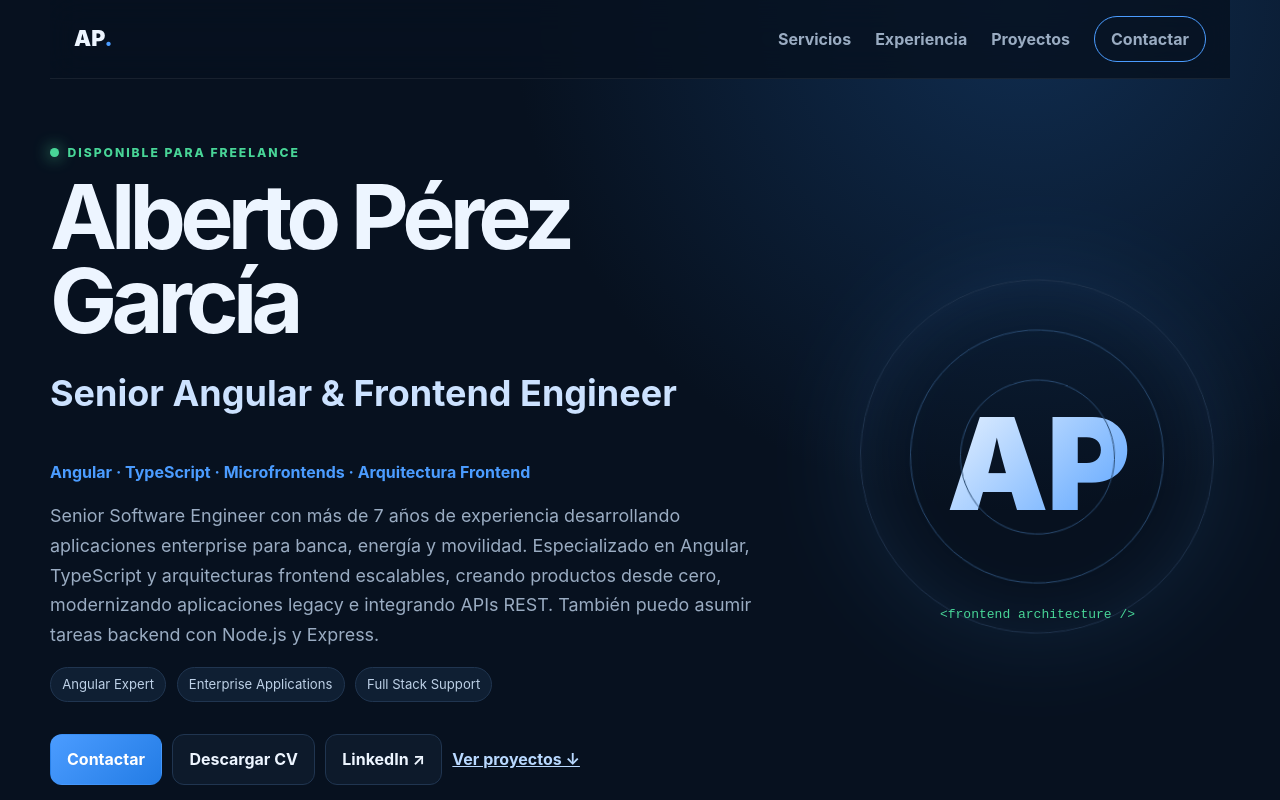
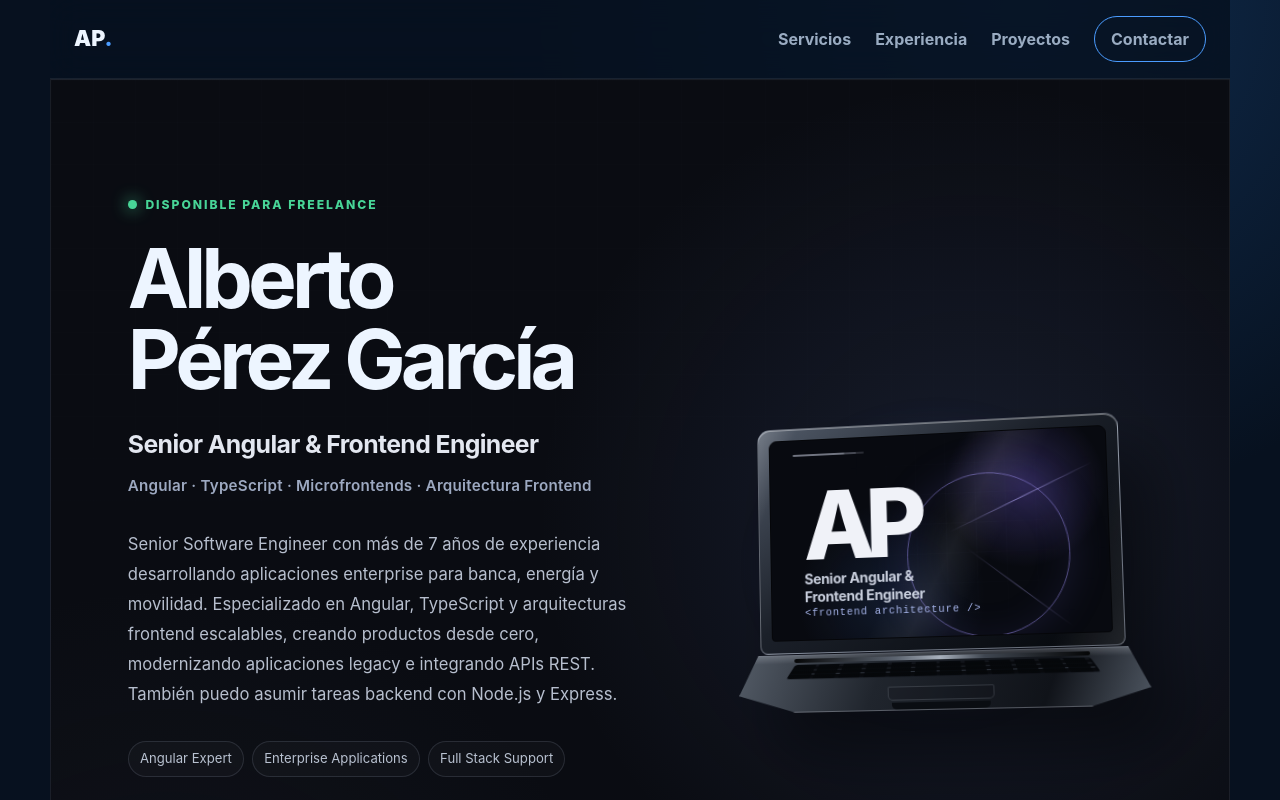
Before and after one commit to Asere2003/porfolio, an Angular app: page / in a window 1280 px wide. Shown: the top 800 px of the page. Built offline with nearby package versions, Linux system fonts and the light colour scheme.

Commit message:
new hwro

```diff
--- a/src/app/features/home/home.ts
+++ b/src/app/features/home/home.ts
@@ -33,21 +33,42 @@ import { SeoService } from '../../core/seo/seo.service';
           <span>Angular Expert</span><span>Enterprise Applications</span
           ><span>Full Stack Support</span>
         </div>
-        <div class="actions">
-          <a class="button primary" href="#contacto">Contactar</a
-          ><a class="button" href="/Alberto-Perez-Garcia-CV.pdf" download>Descargar CV</a>
+        <div class="hero-actions">
+          <a class="hero-button hero-button--primary" href="#contacto">Contactar</a
+          ><a class="hero-button hero-button--secondary" href="#proyectos">Ver proyectos ↓</a>
+        </div>
+        <div class="hero-links">
+          <a href="/Alberto-Perez-Garcia-CV.pdf" download>Descargar CV</a>
           @for (social of socials; track social.url) {
-            <a class="button" [href]="social.url" target="_blank" rel="noopener noreferrer"
+            <a [href]="social.url" target="_blank" rel="noopener noreferrer"
               >{{ social.label }} ↗</a
             >
           }
-          <a class="text-link" href="#proyectos">Ver proyectos ↓</a>
         </div>
       </div>
-      <div class="hero-visual" aria-hidden="true">
-        <div class="orbit"></div>
-        <div class="monogram">AP</div>
-        <code>&lt;frontend architecture /&gt;</code>
+      <div class="hero-laptop-scene" aria-hidden="true">
+        <div class="hero-laptop-glow"></div>
+        <div class="hero-laptop">
+          <div class="hero-laptop__lid">
+            <div class="hero-laptop__screen">
+              <div class="hero-laptop__screen-grid"></div>
+              <div class="hero-laptop__screen-orbit"></div>
+              <div class="hero-laptop__screen-line hero-laptop__screen-line--one"></div>
+              <div class="hero-laptop__screen-line hero-laptop__screen-line--two"></div>
+              <div class="hero-laptop__identity">
+                <span class="hero-laptop__monogram">AP</span>
+                <span class="hero-laptop__role">Senior Angular &amp;<br />Frontend Engineer</span>
+              </div>
+              <code>&lt;frontend architecture /&gt;</code>
+              <div class="hero-laptop__screen-reflection"></div>
+            </div>
+          </div>
+          <div class="hero-laptop__hinge"></div>
+          <div class="hero-laptop__base">
+            <div class="hero-laptop__keyboard"></div>
+            <div class="hero-laptop__trackpad"></div>
+          </div>
+        </div>
       </div>
     </section>
     <section class="section" id="servicios">
--- a/src/styles.scss
+++ b/src/styles.scss
@@ -114,11 +114,47 @@ nav a:hover {
   padding: 4rem 0;
 }
 .hero {
-  min-height: calc(100vh - 5rem);
+  position: relative;
+  isolation: isolate;
+  min-height: min(760px, calc(100vh - 5rem));
   display: grid;
-  grid-template-columns: 1.3fr 0.7fr;
+  grid-template-columns: minmax(0, 1.08fr) minmax(340px, 0.92fr);
   align-items: center;
-  gap: 5rem;
+  gap: clamp(3rem, 7vw, 8rem);
+  overflow: hidden;
+  padding: clamp(5rem, 9vw, 8rem) clamp(2rem, 6vw, 5.5rem);
+  border: 1px solid rgba(160, 177, 207, 0.1);
+  background:
+    radial-gradient(circle at 78% 45%, rgba(90, 112, 181, 0.16), transparent 27rem),
+    radial-gradient(circle at 10% 100%, rgba(68, 80, 108, 0.11), transparent 29rem), #0a0c12;
+}
+.hero::before {
+  position: absolute;
+  z-index: -1;
+  inset: 0;
+  content: '';
+  opacity: 0.38;
+  background-image:
+    linear-gradient(rgba(206, 216, 238, 0.025) 1px, transparent 1px),
+    linear-gradient(90deg, rgba(206, 216, 238, 0.025) 1px, transparent 1px);
+  background-size: 42px 42px;
+  mask-image: linear-gradient(to bottom, black, transparent 76%);
+}
+.hero-copy {
+  position: relative;
+  z-index: 1;
+  max-width: 680px;
+}
+.hero .eyebrow {
+  margin-bottom: 1.5rem;
+}
+.hero h1 {
+  max-width: 620px;
+  margin-bottom: 1.5rem;
+  font-size: clamp(3.25rem, 6.4vw, 5.65rem);
+  line-height: 0.98;
+  letter-spacing: -0.06em;
+  text-wrap: balance;
 }
 h1,
 h2,
@@ -142,13 +178,104 @@ h3 {
   line-height: 1.3;
 }
 .hero-title {
-  font-size: clamp(1.35rem, 3vw, 2.25rem);
-  font-weight: 750;
-  color: #cce2ff;
+  margin-bottom: 0.5rem;
+  font-size: clamp(1.2rem, 2vw, 1.55rem);
+  font-weight: 650;
+  letter-spacing: -0.025em;
+  color: #e3e7f0;
 }
 .hero-subtitle {
-  color: var(--primary);
-  font-weight: 700;
+  max-width: 550px;
+  color: #9da9c1;
+  font-size: 0.95rem;
+  font-weight: 600;
+  letter-spacing: 0.015em;
+}
+.hero .lead {
+  max-width: 600px;
+  margin: 2rem 0;
+  color: #b7bfce;
+  font-size: clamp(1rem, 1.3vw, 1.12rem);
+  line-height: 1.8;
+}
+.hero .badges {
+  gap: 0.5rem;
+}
+.hero .badges span {
+  padding: 0.36rem 0.7rem;
+  border-color: rgba(169, 180, 205, 0.16);
+  background: rgba(255, 255, 255, 0.025);
+  color: #b8c1d0;
+}
+.hero-actions {
+  display: flex;
+  flex-wrap: wrap;
+  gap: 0.75rem;
+  margin-top: 2.5rem;
+}
+.hero-button {
+  display: inline-flex;
+  min-height: 50px;
+  align-items: center;
+  justify-content: center;
+  padding: 0.78rem 1.2rem;
+  border: 1px solid transparent;
+  border-radius: 8px;
+  color: #f4f6fb;
+  font-weight: 750;
+  letter-spacing: -0.01em;
+  text-decoration: none;
+  transition:
+    transform 180ms var(--ease),
+    border-color 180ms var(--ease),
+    background-color 180ms var(--ease),
+    box-shadow 180ms var(--ease);
+}
+.hero-button--primary {
+  background: #7188e8;
+  box-shadow: 0 10px 26px rgba(80, 101, 180, 0.24);
+}
+.hero-button--secondary {
+  border-color: rgba(201, 210, 230, 0.24);
+  background: rgba(255, 255, 255, 0.035);
+}
+.hero-button:hover {
+  transform: translateY(-2px);
+}
+.hero-button--primary:hover {
+  background: #8297ef;
+  box-shadow: 0 14px 30px rgba(80, 101, 180, 0.34);
+}
+.hero-button--secondary:hover {
+  border-color: rgba(218, 225, 241, 0.52);
+  background: rgba(255, 255, 255, 0.075);
+}
+.hero-button:active {
+  transform: translateY(0);
+}
+.hero-button:focus-visible,
+.hero-links a:focus-visible {
+  outline-color: #bdcaff;
+}
+.hero-links {
+  display: flex;
+  flex-wrap: wrap;
+  gap: 1.25rem;
+  margin-top: 1.25rem;
+}
+.hero-links a {
+  display: inline-flex;
+  min-height: 44px;
+  align-items: center;
+  color: #aeb9cb;
+  font-size: 0.9rem;
+  font-weight: 650;
+  text-decoration-color: rgba(174, 185, 203, 0.35);
+  text-underline-offset: 0.28em;
+  transition: color 180ms var(--ease);
+}
+.hero-links a:hover {
+  color: #f0f3fa;
 }
 .lead {
   max-width: 780px;
@@ -226,45 +353,202 @@ h3 {
   color: #b9d9ff;
   font-weight: 700;
 }
-.hero-visual {
+.hero-laptop-scene {
   position: relative;
-  aspect-ratio: 1;
+  width: 100%;
+  min-height: 420px;
   display: grid;
   place-items: center;
+  perspective: 1300px;
 }
-.orbit {
+.hero-laptop-glow {
   position: absolute;
-  inset: 4%;
-  border: 1px solid var(--border);
+  width: 90%;
+  aspect-ratio: 1.18;
   border-radius: 50%;
-  box-shadow:
-    inset 0 0 70px rgba(75, 156, 255, 0.1),
-    0 0 100px rgba(75, 156, 255, 0.12);
-  animation: float 7s ease-in-out infinite;
+  background: radial-gradient(ellipse, rgba(107, 91, 182, 0.22), rgba(86, 109, 194, 0.09) 38%, transparent 70%);
+  filter: blur(11px);
+  animation: laptop-glow 10s ease-in-out infinite;
 }
-.orbit::before,
-.orbit::after {
+.hero-laptop {
+  position: absolute;
+  width: min(96%, 590px);
+  aspect-ratio: 1.43;
+  transform: rotateX(4deg) rotateY(-8deg) rotateZ(-1.5deg);
+  transform-style: preserve-3d;
+  filter: drop-shadow(30px 40px 31px rgba(0, 0, 0, 0.45));
+}
+.hero-laptop__lid {
+  position: absolute;
+  top: 0;
+  left: 5.5%;
+  width: 89%;
+  aspect-ratio: 1.6;
+  padding: clamp(0.38rem, 1.05vw, 0.7rem);
+  border: 1px solid rgba(223, 230, 246, 0.38);
+  border-radius: 14px 14px 8px 8px;
+  background:
+    linear-gradient(112deg, rgba(255, 255, 255, 0.2), transparent 9%, transparent 84%, rgba(255, 255, 255, 0.1)),
+    linear-gradient(145deg, #525b69, #1b2029 44%, #080b10 90%);
+  box-shadow: inset 0 1px rgba(255, 255, 255, 0.35);
+}
+.hero-laptop__screen {
+  position: absolute;
+  inset: clamp(0.38rem, 1.05vw, 0.7rem);
+  overflow: hidden;
+  border: 1px solid #050609;
+  border-radius: 8px 8px 4px 4px;
+  background:
+    radial-gradient(circle at 76% 28%, rgba(113, 91, 210, 0.33), transparent 27%),
+    radial-gradient(circle at 36% 80%, rgba(63, 103, 178, 0.18), transparent 35%), #080a10;
+}
+.hero-laptop__screen::before {
+  position: absolute;
+  top: 7%;
+  left: 7%;
+  width: 16%;
+  height: 2px;
+  border-radius: 999px;
   content: '';
+  background: rgba(218, 224, 242, 0.5);
+  box-shadow: 12px 0 0 rgba(218, 224, 242, 0.16), 20px 0 0 rgba(218, 224, 242, 0.16);
+}
+.hero-laptop__screen-grid {
   position: absolute;
-  border: 1px solid #294a70;
+  inset: 0;
+  opacity: 0.32;
+  background-image:
+    linear-gradient(rgba(199, 209, 239, 0.07) 1px, transparent 1px),
+    linear-gradient(90deg, rgba(199, 209, 239, 0.07) 1px, transparent 1px);
+  background-size: 30px 30px;
+  mask-image: radial-gradient(circle at 60% 45%, black, transparent 72%);
+}
+.hero-laptop__screen-orbit {
+  position: absolute;
+  top: 20%;
+  right: 11%;
+  width: 48%;
+  aspect-ratio: 1;
+  border: 1px solid rgba(149, 137, 233, 0.55);
   border-radius: 50%;
-  inset: 14%;
+  box-shadow: 0 0 42px rgba(115, 99, 211, 0.17), inset 0 0 35px rgba(97, 86, 182, 0.1);
 }
-.orbit::after {
-  inset: 28%;
+.hero-laptop__screen-line {
+  position: absolute;
+  height: 1px;
+  background: linear-gradient(90deg, transparent, rgba(184, 174, 255, 0.64), transparent);
 }
-.monogram {
-  font-size: clamp(4rem, 10vw, 8rem);
-  font-weight: 950;
-  letter-spacing: -2px;
-  background: linear-gradient(135deg, #fff, #4397ff);
-  color: transparent;
-  background-clip: text;
+.hero-laptop__screen-line--one {
+  top: 33%;
+  right: 2%;
+  width: 46%;
+  transform: rotate(-24deg);
 }
-.hero-visual code {
+.hero-laptop__screen-line--two {
+  right: 7%;
+  bottom: 23%;
+  width: 38%;
+  opacity: 0.54;
+  transform: rotate(38deg);
+}
+.hero-laptop__identity {
   position: absolute;
-  bottom: 8%;
-  color: var(--green);
+  z-index: 1;
+  top: 26%;
+  left: 10%;
+  display: grid;
+  gap: 0.65rem;
+}
+.hero-laptop__monogram {
+  color: #f0f2f8;
+  font-size: clamp(3.25rem, 8vw, 6rem);
+  font-weight: 850;
+  letter-spacing: -0.1em;
+  line-height: 0.72;
+}
+.hero-laptop__role {
+  color: #c8cedc;
+  font-size: clamp(0.68rem, 1.4vw, 0.9rem);
+  font-weight: 650;
+  letter-spacing: -0.025em;
+  line-height: 1.25;
+}
+.hero-laptop__screen code {
+  position: absolute;
+  z-index: 1;
+  bottom: 9%;
+  left: 10%;
+  color: #a6b4e9;
+  font-size: clamp(0.52rem, 1vw, 0.66rem);
+  letter-spacing: 0.08em;
+}
+.hero-laptop__screen-reflection {
+  position: absolute;
+  top: -38%;
+  left: 45%;
+  width: 22%;
+  height: 180%;
+  opacity: 0.28;
+  background: linear-gradient(90deg, transparent, rgba(255, 255, 255, 0.24), transparent);
+  transform: rotate(28deg);
+}
+.hero-laptop__hinge {
+  position: absolute;
+  z-index: 1;
+  right: 14%;
+  bottom: 17.2%;
+  left: 14%;
+  height: 1.5%;
+  border-radius: 999px;
+  background: linear-gradient(90deg, #050607, #5c6470 35%, #a8b0bc 50%, #3f4650 65%, #050607);
+}
+.hero-laptop__base {
+  position: absolute;
+  right: 0;
+  bottom: 0;
+  left: 0;
+  height: 20%;
+  overflow: hidden;
+  border: 1px solid rgba(201, 209, 222, 0.34);
+  border-radius: 4px 4px 15px 15px;
+  background:
+    linear-gradient(180deg, rgba(238, 242, 250, 0.2), transparent 14%),
+    linear-gradient(110deg, #535b66, #20252d 35%, #101319 76%, #4d5560);
+  clip-path: polygon(5% 0, 95% 0, 100% 70%, 86% 100%, 14% 100%, 0 70%);
+}
+.hero-laptop__base::after {
+  position: absolute;
+  right: 38%;
+  bottom: 0;
+  left: 38%;
+  height: 12%;
+  border-radius: 0 0 5px 5px;
+  content: '';
+  background: #0a0d12;
+}
+.hero-laptop__keyboard {
+  position: absolute;
+  top: 17%;
+  right: 14%;
+  left: 14%;
+  height: 35%;
+  border: 1px solid rgba(7, 9, 13, 0.85);
+  border-radius: 3px;
+  background:
+    repeating-linear-gradient(90deg, rgba(5, 7, 10, 0.93) 0 7%, transparent 7% 8.3%),
+    repeating-linear-gradient(0deg, rgba(5, 7, 10, 0.94) 0 28%, transparent 28% 33%), #303640;
+  transform: perspective(240px) rotateX(48deg);
+  transform-origin: top;
+}
+.hero-laptop__trackpad {
+  position: absolute;
+  right: 37%;
+  bottom: 15%;
+  left: 37%;
+  height: 26%;
+  border: 1px solid rgba(188, 197, 211, 0.18);
+  border-radius: 2px 2px 5px 5px;
+  background: rgba(10, 13, 18, 0.13);
 }
 .section-heading {
   max-width: 700px;
@@ -467,9 +751,10 @@ footer p {
   flex-wrap: wrap;
   gap: 1.25rem;
 }
-@keyframes float {
+@keyframes laptop-glow {
   50% {
-    transform: translateY(-12px) rotate(3deg);
+    transform: scale(1.045);
+    opacity: 0.8;
   }
 }
 @media (max-width: 900px) {
@@ -480,23 +765,50 @@ footer p {
   }
   .hero {
     grid-template-columns: 1fr;
-    padding-top: 4rem;
-    gap: 2rem;
+    gap: 0;
+    min-height: 0;
+    padding: clamp(4rem, 9vw, 6rem) clamp(2rem, 7vw, 4rem);
   }
-  .hero-visual {
-    width: 40%;
-    margin: auto;
+  .hero-copy {
+    display: contents;
+  }
+  .hero-copy > * {
+    grid-column: 1;
+  }
+  .hero .eyebrow {
+    order: 1;
+  }
+  .hero h1 {
+    order: 2;
+  }
+  .hero-title {
+    order: 3;
+  }
+  .hero-subtitle {
+    order: 4;
+  }
+  .hero-laptop-scene {
+    order: 5;
+    width: min(92%, 520px);
+    min-height: 360px;
+    margin: 0.75rem auto 0;
+    justify-self: start;
+  }
+  .hero .lead {
+    order: 6;
+  }
+  .hero .badges {
+    order: 7;
+  }
+  .hero-actions {
+    order: 8;
+  }
+  .hero-links {
+    order: 9;
   }
   .card-grid,
   .technologies {
     grid-template-columns: repeat(2, 1fr);
-  }
-  .hero-visual {
-    order: 1;
-    justify-self: center;
-  }
-  .hero-copy {
-    order: 2;
   }
 }
 @media (max-width: 640px) {
@@ -509,15 +821,30 @@ footer p {
   }
   .hero {
     grid-template-columns: 1fr;
-    gap: 2rem;
+    gap: 0;
+    padding: 4.5rem 1.35rem 3.5rem;
   }
-  .hero-visual {
-    width: 40%;
-    order: 1;
-    justify-self: center;
+  .hero h1 {
+    font-size: clamp(2.85rem, 13.5vw, 4.1rem);
   }
-  .hero-copy {
-    order: 2;
+  .hero-laptop-scene {
+    width: 100%;
+    min-height: clamp(290px, 88vw, 360px);
+    margin-top: 0.75rem;
+    justify-self: stretch;
+  }
+  .hero-laptop {
+    width: 92%;
+  }
+  .hero-actions {
+    display: grid;
+    grid-template-columns: 1fr;
+  }
+  .hero-button {
+    width: 100%;
+  }
+  .hero-links {
+    gap: 0.9rem 1.15rem;
   }
   nav {
     display: none;
```
